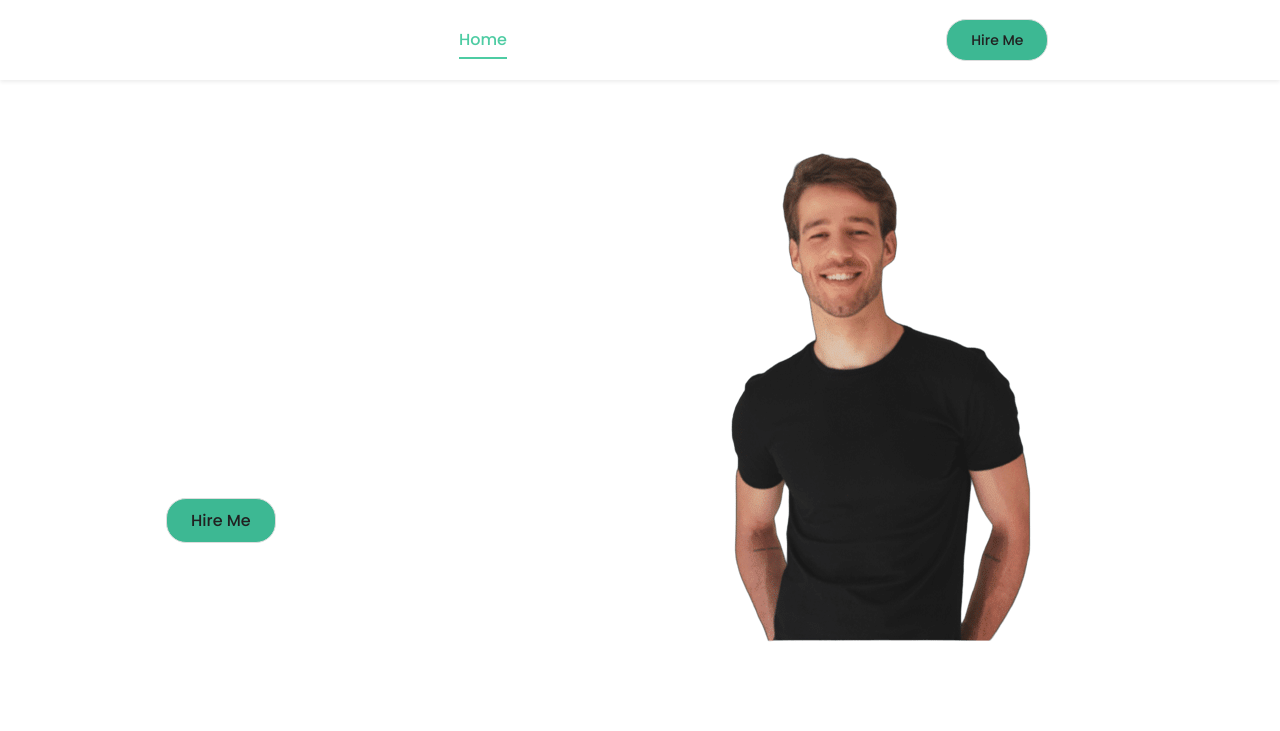
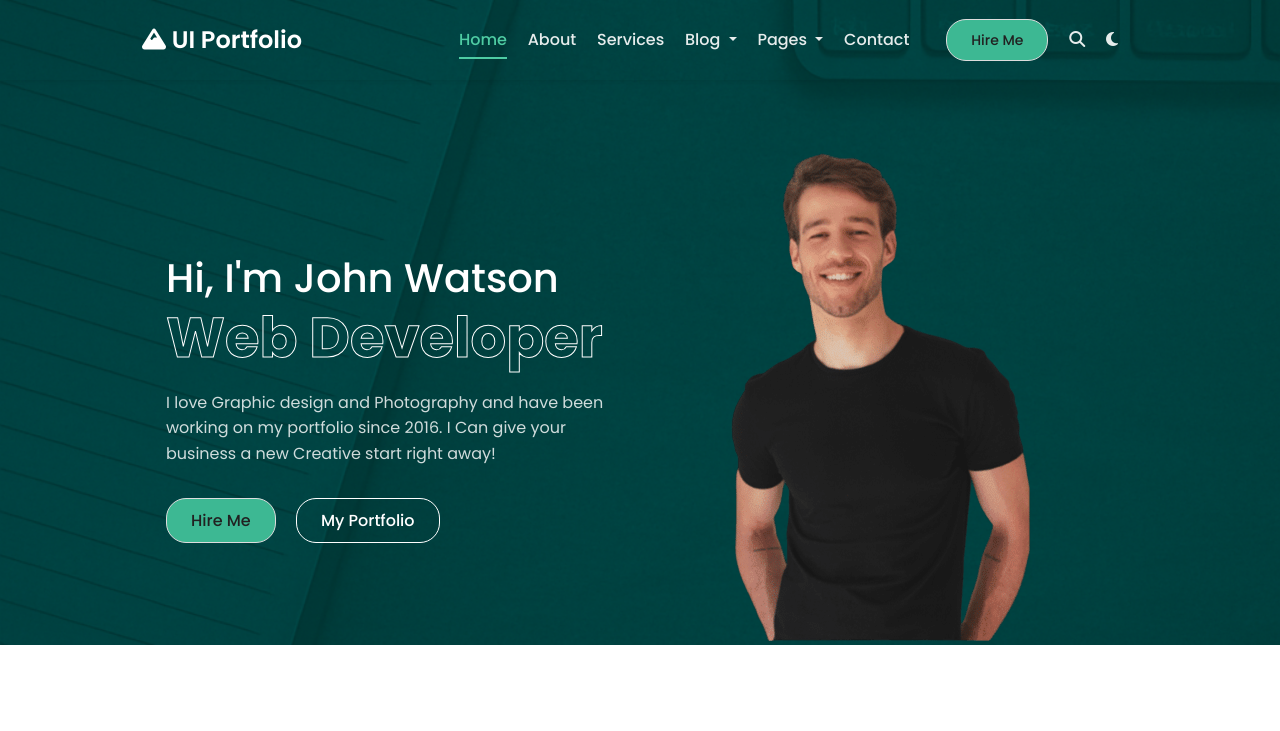
Before and after one commit to kimaka254/plp_web_group_assignment, a plain HTML site: page index.html in a window 1280 px wide. Shown: the top 731 px of the page. Drawn offline with nearby package versions, Linux system fonts and the light colour scheme; a script that the page names is missing.

Commit message:
Update style.css

```diff
--- a/style.css
+++ b/style.css
@@ -21,7 +21,7 @@
 
   /* Header and Navigation */
   #main-header {
-    background-image: url('background.png');
+    background-image: url('images/background.png');
     background-size: cover;
     background-position: center;
     color: var(--white);
```
